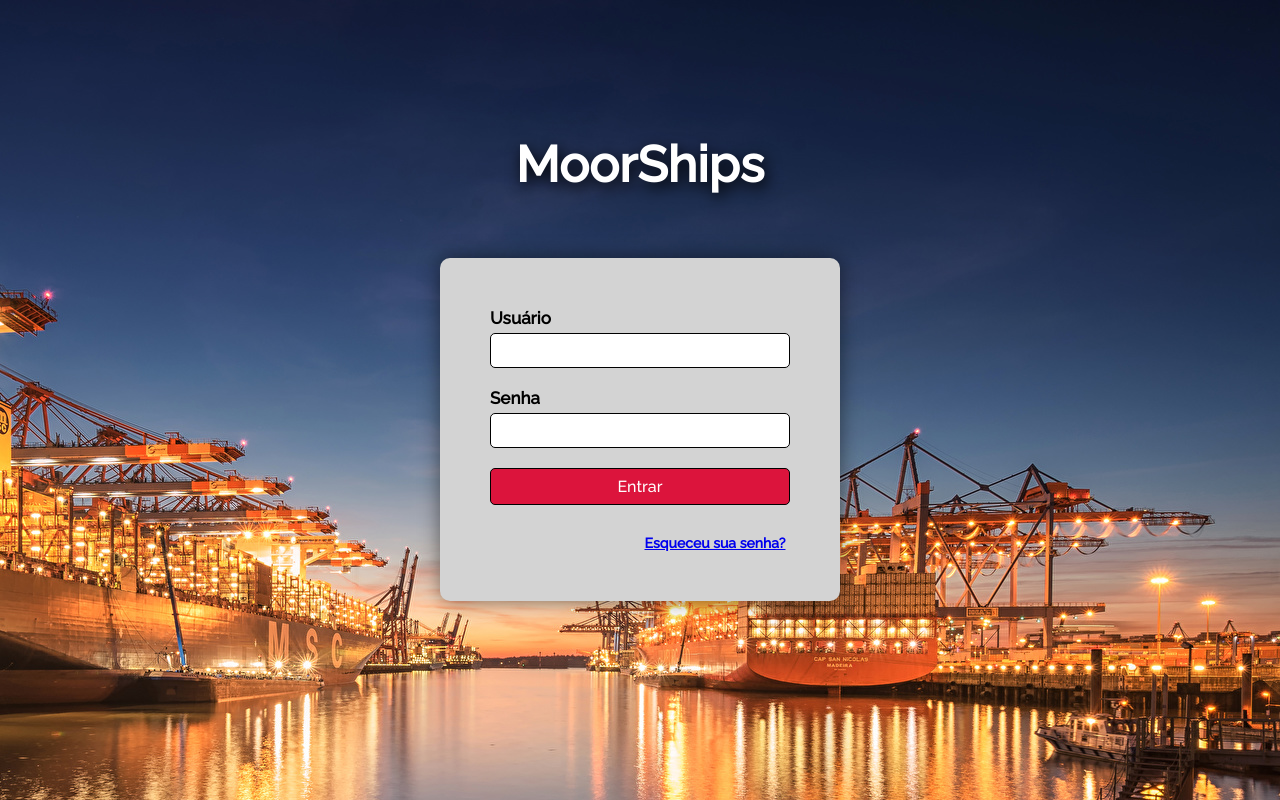
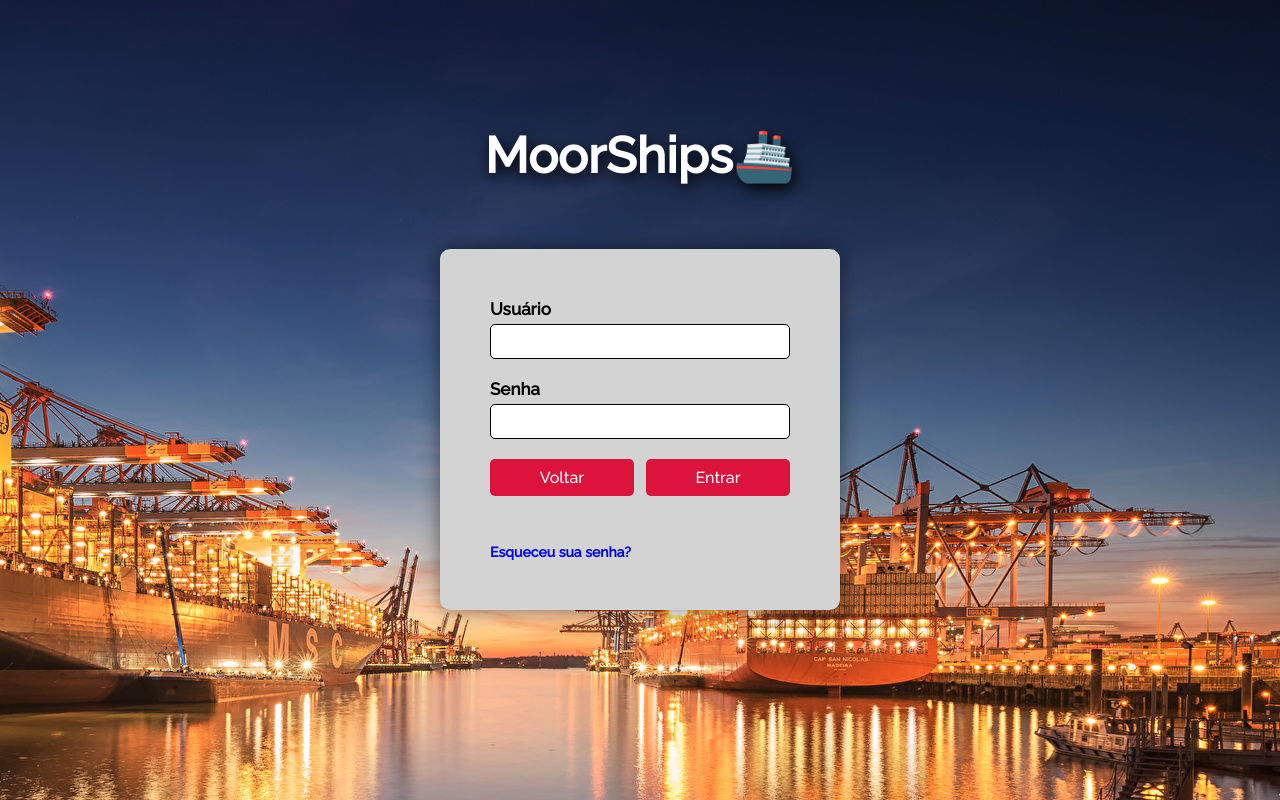
Before and after one commit to adrianmedeiros00/moorships, a React (Create React App) app: page /signin in a window 1280 px wide. Built offline with nearby package versions, Linux system fonts and the light colour scheme.

Commit message:
login button

```diff
--- a/src/components/ShipsList/index.jsx
+++ b/src/components/ShipsList/index.jsx
@@ -1,7 +1,12 @@
 import React from "react";
+import {  Container } from "./styles";
 
 const ShipsList = () => {
-  return <div>Lista aqui</div>;
+  return(
+    <Container>
+
+    </Container>
+  );
 };
 
 export default ShipsList;
--- a/src/components/ShipsList/styles.js
+++ b/src/components/ShipsList/styles.js
@@ -0,0 +1,21 @@
+import styled from 'styled-components'
+import { Colors } from '../../assets/constants/Colors'
+
+
+export const Container = styled.div`
+  background-color: ${Colors.secondaryColor};
+  height: 100vh;
+  display: flex;
+  border-radius: 15px;
+  color: black;
+  padding: 20px;
+`
+
+
+export const Column = styled.h1`
+    width: 100%;
+    height: auto;
+    display: flex;
+    justify-content: center;
+
+`
--- a/src/components/SignInContainer/index.jsx
+++ b/src/components/SignInContainer/index.jsx
@@ -4,7 +4,10 @@ import {
   Button,
   Container,
   TextLink,
+  ButtonContainer,
 } from "./styles";
+
+
 
 const SignInContainer = () => {
   return (
@@ -13,8 +16,11 @@ const SignInContainer = () => {
       <SignInInput type="text" name="name" />
       <label htmlFor="password">Senha</label>
       <SignInInput type="password" name="password" />
-        <Button>Entrar</Button>
-      <TextLink href="#">Esqueceu sua senha?</TextLink>
+          <ButtonContainer>
+                <Button>Voltar</Button>
+                <Button>Entrar</Button>
+          </ButtonContainer>
+      <TextLink href="/forgot-password?">Esqueceu sua senha?</TextLink>
     </Container>
   );
 };
--- a/src/components/SignInContainer/styles.js
+++ b/src/components/SignInContainer/styles.js
@@ -26,14 +26,18 @@ export const SignInInput = styled.input`
   font-size: 17px;
 `;
 
+export const ButtonContainer = styled.div`
+  display: flex;
+  justify-content: space-between;
+`
 
 export const Button = styled.button`
   font-size: 16px;
   height: 37px;
-  width: 100%;
+  width: 48%;
   padding: 0 10px;
   border-radius: 5px;
-  border: solid 1px black;
+  border: none;
   color: white;
   background-color: ${Colors.quaternaryColor};
   :hover {
@@ -41,10 +45,11 @@ export const Button = styled.button`
     cursor: pointer;
   }
 `;
+
+
 export const TextLink = styled.a`
   font-size: 14px;
-  margin: 30px 0 0 50%;
   display: flex;
-  justify-content: center;
-  align-items: center;
+  margin: 3rem 50% 0 0;
+  text-decoration: none;
 `;
--- a/src/components/TableContainer/index.jsx
+++ /dev/null
@@ -1,14 +0,0 @@
-import React from 'react'
-import { TableContainer } from './styles'
-
-
-const TableConteiner = (props) => {
-    return(
-        <TableContainer>
-            Conteudo aqu
-        </TableContainer>
-    )
-
-}
-
-export default TableContainer
--- a/src/components/TableContainer/styles.js
+++ /dev/null
@@ -1,14 +0,0 @@
-import styled from 'styled-components'
-import { Colors } from '../../assets/constants/Colors'
-
-
-export const TableContainer = styled.div`
-  background-color: ${Colors.secondaryColor};
-  height: 100vh;
-  display: flex;
-  border-radius: 15px;
-  color: black;
-  align-items: center;
-  justify-content: center;
-  padding: 0 20px;
-`
--- a/src/pages/Home/index.jsx
+++ b/src/pages/Home/index.jsx
@@ -1,16 +1,20 @@
 import React from "react";
 import { Container, Title, Button, Header } from "./styles";
-import TableContainer from '../../components/TableContainer/index'
+import ShipsList from "../../components/ShipsList";
 
 const Home = () => {
   return (
+    <>
     <Container>
       <Header>
         <Title>MoorShips🚢</Title>
-        <Button>Login</Button>
+        <a href="/signin">
+          <Button>Login</Button>
+        </a>
       </Header>
-        <TableContainer/>
+        <ShipsList/>
     </Container>
+    </>
   );
 };
 
--- a/src/pages/Home/styles.js
+++ b/src/pages/Home/styles.js
@@ -20,6 +20,7 @@ export const Header = styled.div`
 export const Title = styled.h1`
   font-size: 30px;
   color: white;
+  text-shadow: 0.05em 0.1em 0.3em black;
 `;
 
 export const Button = styled.button`
@@ -28,7 +29,7 @@ export const Button = styled.button`
   width: 128px;
   padding: 0 10px;
   border-radius: 5px;
-  border: solid 0.5px black;
+  border: none;
   color: white;
   background-color: ${Colors.quaternaryColor};
   :hover {
--- a/src/pages/SignIn/index.jsx
+++ b/src/pages/SignIn/index.jsx
@@ -8,7 +8,7 @@ export default function SignIn() {
   return (
     <>
       <Container>
-        <Title>MoorShips</Title>
+        <Title>MoorShips🚢</Title>
         <SignInContainer />
       </Container>
     </>
--- a/src/pages/SignIn/styles.js
+++ b/src/pages/SignIn/styles.js
@@ -1,5 +1,16 @@
 import styled from "styled-components";
 import backgroundImage from "../../assets/images/docknight.jpg";
+
+
+export const Container = styled.div`
+  height: 100vh;
+  padding: 0 20px;
+  display: flex;
+  align-items: center;
+  justify-content: center;
+  flex-direction: column;
+  background: url(${backgroundImage}) no-repeat right top fixed;
+`;
 
 
 export const Title = styled.h1`
@@ -11,20 +22,3 @@ export const Title = styled.h1`
   flex-direction: column;
   display: flex;
 `;
-
-export const Container = styled.div`
-  height: 100vh;
-  padding: 0 20px;
-  display: flex;
-  align-items: center;
-  justify-content: center;
-  flex-direction: column;
-  background: url(${backgroundImage}) no-repeat right top fixed;
-`;
-
-export const BackgroundImg = styled.img`
-  height: 100vh;
-  width: 100%;
-  display: flex;
-  object-fit: cover;
-`
```
